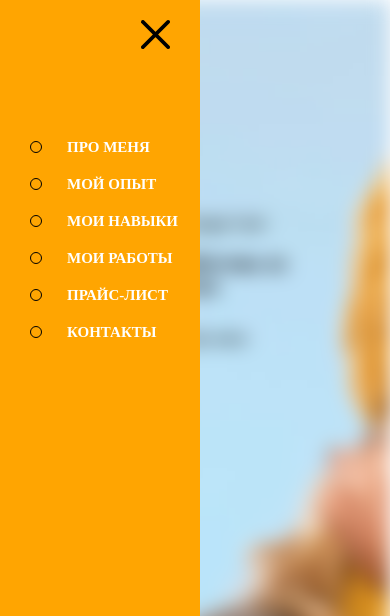
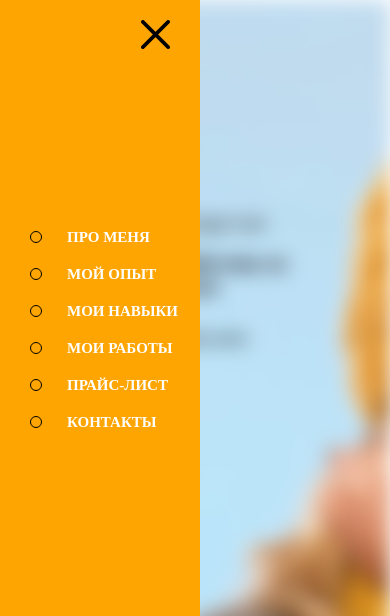
Before and after one commit to Shkirenkoroma/TaskInternship, a plain HTML site: page index.html in a window 390 px wide. Both pictures are taken after a click on the element 315 px from the left and 70 px from the top of the page. Shown: the top 616 px of the page. Drawn offline with nearby package versions, Linux system fonts and the light colour scheme.

Commit message:
fix/internship: changed rules

```diff
--- a/style.css
+++ b/style.css
@@ -752,6 +752,10 @@ label#contact-data__message {
     margin-left:30px;
 }
 
+  .aside-menu__navigate{
+    margin-top:120px;
+}
+
   .usefull-skills__education {
     max-width: 250px;
     margin: 0 20px;
```
